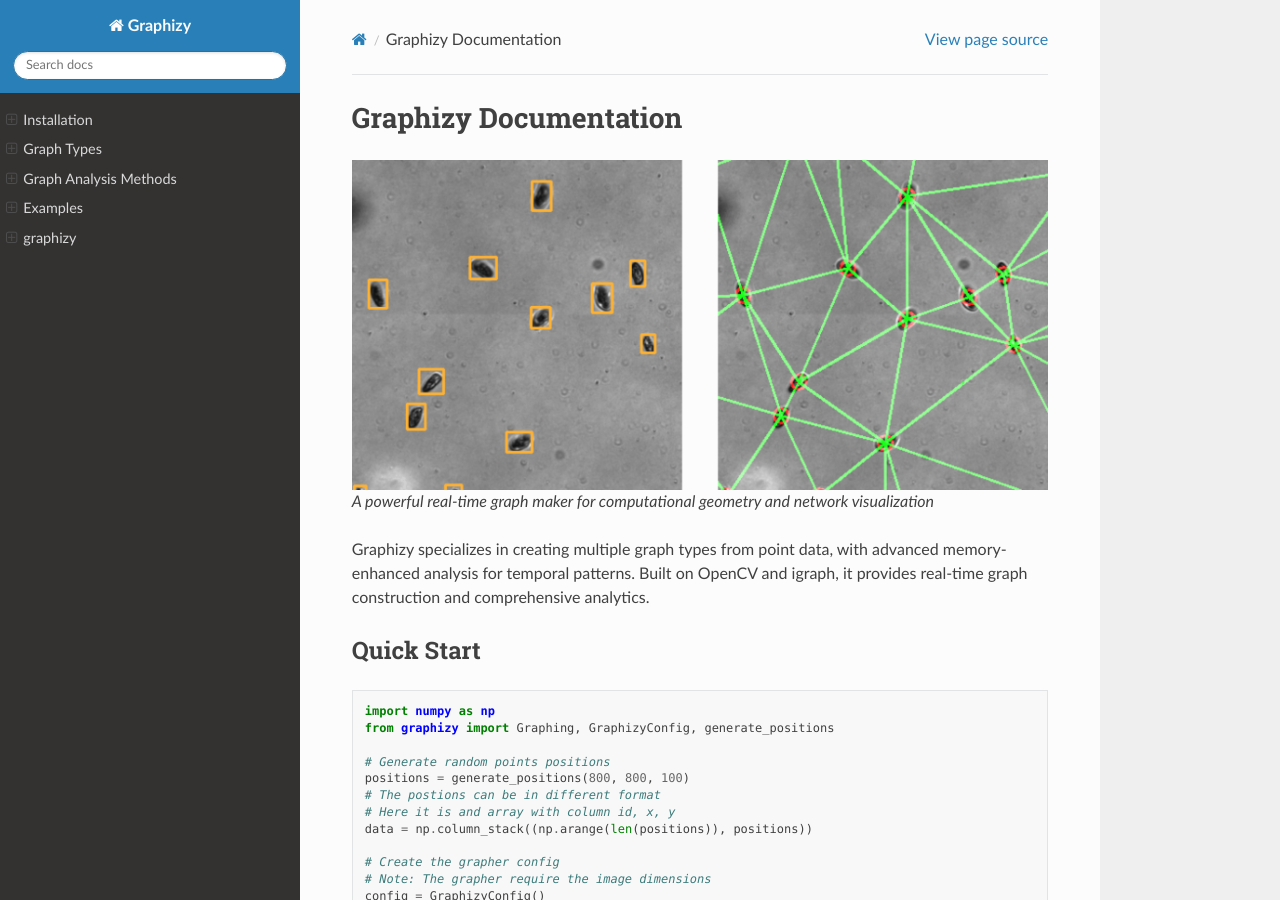
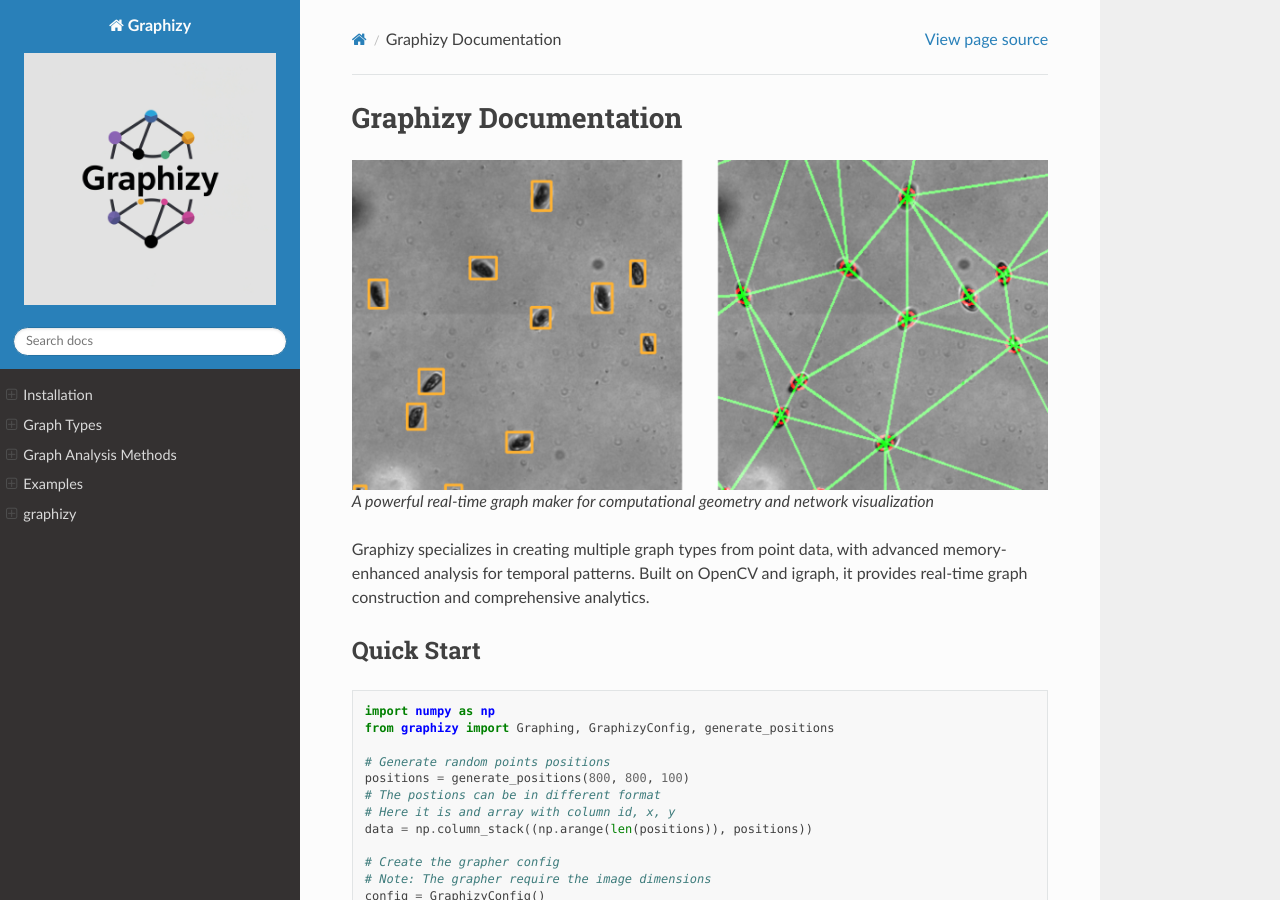
Before and after one commit to cfosseprez/graphizy, a Sphinx documentation site: the page built from docs/source/index.rst, in a window 1280 px wide and 900 px high. Built offline with Sphinx 7.4.7 and the Read the Docs theme 3.1.0, drawn with Linux system fonts in a browser that asks for light colours; pages that are not in the unit, such as notebooks, are missing from menus.

Commit message:
feat: added logo

```diff
--- a/docs/conf.py
+++ b/docs/conf.py
@@ -76,7 +76,7 @@
 }
 
 html_static_path = ['_static']
-html_logo = '_static/logo.png'  # Add your logo
+html_logo = '_static/logo.jpg'  # Add your logo
 html_favicon = '_static/favicon.ico'  # Add your favicon
 
 # -- Sphinx Gallery configuration --------------------------------------------
--- a/docs/source/conf.py
+++ b/docs/source/conf.py
@@ -33,7 +33,6 @@
 
 # -- Options for HTML output -------------------------------------------------
 html_theme = 'sphinx_rtd_theme'
-html_static_path = []  # Disable static path to avoid warnings
 
 # -- Extension configuration -------------------------------------------------
 
@@ -86,6 +85,9 @@
 # relative to this directory. They are copied after the builtin static files,
 # so a file named "default.css" will overwrite the builtin "default.css".
 # html_static_path = ['_static']  # Commented out to avoid warnings
+html_static_path = ['_static']
+html_logo = '_static/logo.jpg'   # or .png if you prefer
+html_favicon = '_static/favicon.ico'
 
 # Custom CSS
 html_css_files = []
```
Also changed, not shown: docs/source/_static/favicon.ico (added), docs/source/_static/logo.jpg (added).
